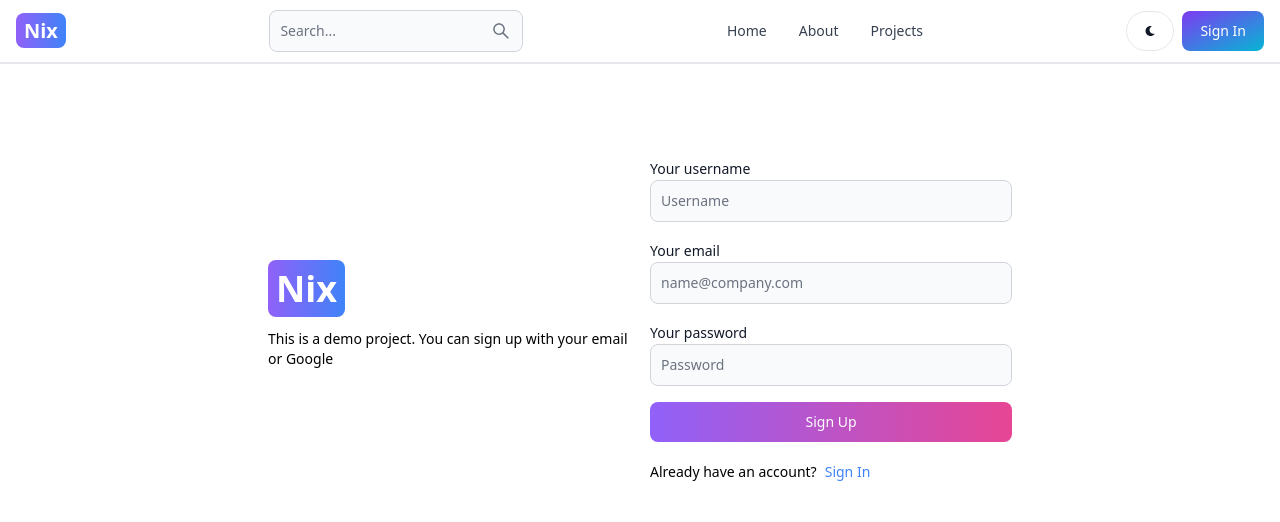
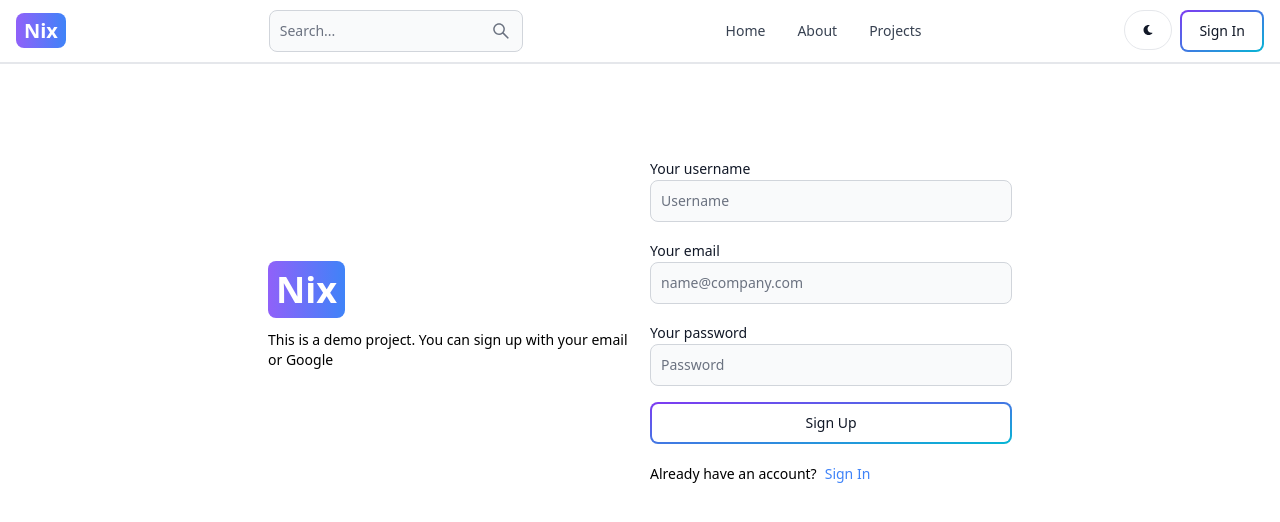
Before and after one commit to sharma03r/mern-blog, a React (Vite) app in the folder client/: page /sign-up in a window 1280 px wide. Shown: the top 522 px of the page. Built offline with nearby package versions, Linux system fonts and the light colour scheme.

Commit message:
Fixed the button styles in UI

```diff
--- a/client/src/components/Header.jsx
+++ b/client/src/components/Header.jsx
@@ -31,7 +31,9 @@ function Header() {
           <FaMoon />
         </Button>
         <Link to="/sign-in">
-          <Button gradientDuoTone="purpleToBlue">Sign In</Button>
+          <Button outline gradientDuoTone="purpleToBlue">
+            Sign In
+          </Button>
         </Link>
         <Navbar.Toggle />
       </div>
--- a/client/src/pages/Signup.jsx
+++ b/client/src/pages/Signup.jsx
@@ -35,7 +35,7 @@ function Signup() {
               <Label value="Your password" />
               <TextInput type="text" placeholder="Password" id="password" />
             </div>
-            <Button gradientDuoTone="purpleToPink" type="submit">
+            <Button outline gradientDuoTone="purpleToBlue" type="submit">
               Sign Up
             </Button>
           </form>
```
